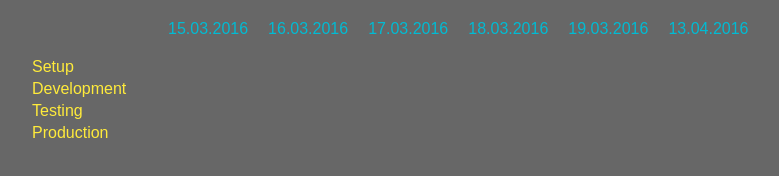
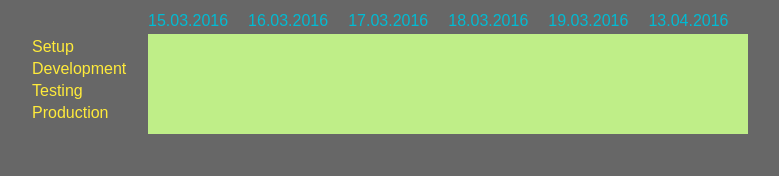
Before and after one commit to voskrekasenko/web-challenge, a website: page index.html in a window 1280 px wide. Shown: the whole page, without its empty margins (20-799 px from the left). Drawn offline with Linux system fonts and the light colour scheme.

Commit message:
createFragment. method createListItems, createTableResults

```diff
--- a/index.js
+++ b/index.js
@@ -4,7 +4,6 @@
   var Diagram = function (url, element) {
     this.mainElement = document.getElementById(element);
     this.getJson(url);
-    this.helpers();
   };
 
   Diagram.prototype.getJson = function (url) {
@@ -17,23 +16,33 @@
         return xhr.status + ': ' + xhr.statusText;
       }
       self.data = JSON.parse(xhr.responseText);
-      self.createListItems(self.data.scale, 'field_scale');
-      self.createListItems(self.data.items, 'field_items');
+
+      self.helpers.createListItems(self.data.scale, {ul:'list_scale', li:'field_scale'}, self.mainElement);
+      self.helpers.createListItems(self.data.items, {ul:'list_items', li:'field_items'}, self.mainElement);
+      self.helpers.createTableResults(self.data.scale, 'results', self.mainElement);
     });
   };
 
-  Diagram.prototype.helpers = function (){
-    this.createListItems = function(items, itemClass){
+  Diagram.prototype.helpers = {
+    createListItems: function (items, classList, mainElement){
+      var fragment = document.createDocumentFragment();
       var ul = document.createElement('ul');
-      this.mainElement.appendChild(ul);
+      ul.classList.add(classList.ul);
+      mainElement.appendChild(ul);
       items.forEach(function(item){
         var li = document.createElement('li');
-        li.classList.add(itemClass);
+        li.classList.add(classList.li);
         li.innerHTML = item.title || item;
-        ul.appendChild(li);
+        fragment.appendChild(li);
       });
-    };
-  }
+      ul.appendChild(fragment);
+    },
+    createTableResults: function(scales, classResults, mainElement){
+      var div = document.createElement('div');
+      div.classList.add(classResults);
+      mainElement.appendChild(div);
+    }
+  };
 
   var createDiagram = new Diagram('data.json', 'main');
   console.log(createDiagram);
--- a/main.css
+++ b/main.css
@@ -3,7 +3,7 @@ body {
   font-family: Arial, Helvetica, sans-serif;
 }
 .list_scale {
-  padding: 110px;
+  padding-left: 150px;
   margin: 0;
 }
 .field_scale {
@@ -11,15 +11,20 @@ body {
   margin: 4px 10px;
   color: #00bcd4;
 }
-.field_scale:first-child {
-  margin-left: 140px;
-}
 .list_items {
-  padding: 110px;
+  display: inline-block;
   margin: 0;
+  vertical-align: top;
+  width: 120px;
 }
 .field_items {
   display: block;
   margin: 4px;
   color: #ffeb3b;
 }
+.results {
+  display: inline-block;
+  width: 600px;
+  height: 100px;
+  background-color: rgb(191, 238, 136);
+}
```
